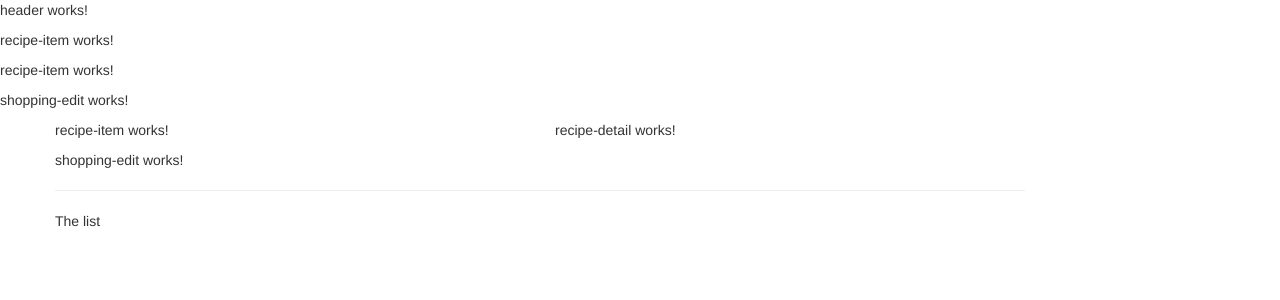
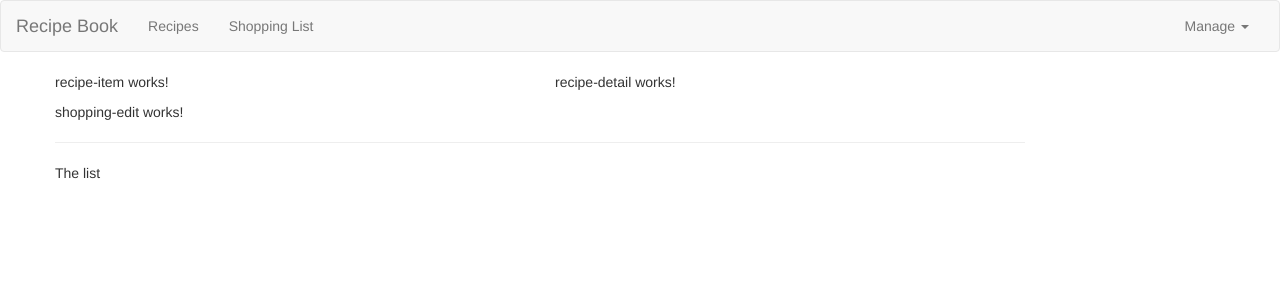
Before and after one commit to pixelove/learnAngular, an Angular app: page / in a window 1280 px wide. Shown: the top 300 px of the page. Built offline with nearby package versions, Linux system fonts and the light colour scheme.

Commit message:
adjusting navbar styling

```diff
--- a/src/app/app.component.html
+++ b/src/app/app.component.html
@@ -1,7 +1,4 @@
 <app-header></app-header>
-<app-recipe-list></app-recipe-list>
-<app-recipe-item></app-recipe-item>
-<app-shopping-edit></app-shopping-edit>
 
 <div class="container">
   <div class="row">
--- a/src/app/header/header.component.html
+++ b/src/app/header/header.component.html
@@ -1 +1,25 @@
-<p>header works!</p>
+<nav class="navbar navbar-default">
+  <div class="container-fluid">
+    <div class="navbar-header">
+      <button type="button" class="navbar-toggle" (click)="collapsed = !collapsed">
+        <span class="icon-bar" *ngFor="let iconBar of [1, 2, 3]"></span>
+      </button>
+      <a routerLink="/" class="navbar-brand">Recipe Book</a>
+    </div>
+    <div class="navbar-collapse" [class.collapse]="collapsed" (window:resize)="collapsed = true">
+      <ul class="nav navbar-nav">
+        <li><a href="#">Recipes</a></li>
+        <li><a href="#">Shopping List</a></li>
+      </ul>
+      <ul class="nav navbar-nav navbar-right">
+        <li class="dropdown">
+          <a href="#" class="dropdown-toggle" role="button">Manage <span class="caret"></span></a>
+          <ul class="dropdown-menu">
+            <li><a href="#">Save Data</a></li>
+            <li><a href="#">Fetch Data</a></li>
+          </ul>
+        </li>
+      </ul>
+    </div>
+  </div>
+</nav>
--- a/src/app/header/header.component.ts
+++ b/src/app/header/header.component.ts
@@ -11,5 +11,6 @@
 
   ngOnInit(): void {
   }
+  collapsed = true;
 
 }
```
